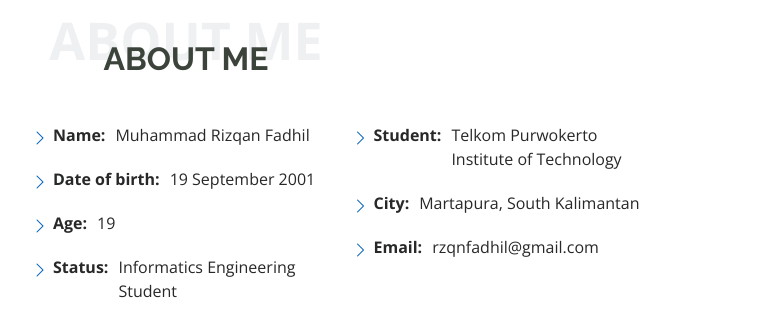
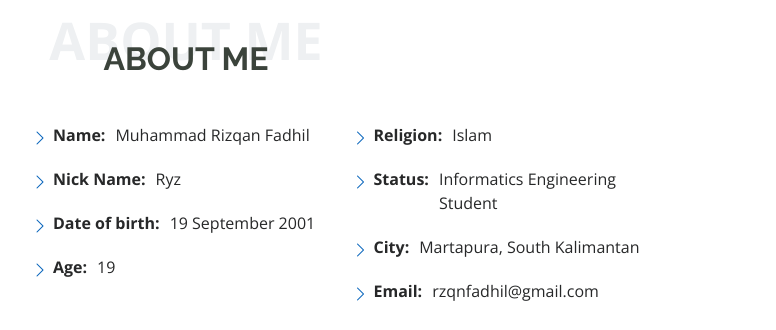
Before and after one commit to MhmmdRFadhil/MhmmdRFadhil.github.io, a plain HTML site: page index.html in a window 1280 px wide. Shown: the part 840-1170 px from the top of the page, 504-1280 px from the left. Drawn offline with nearby package versions, Linux system fonts and the light colour scheme; files whose address does not match are found by name.

Commit message:
Update index.html

```diff
--- a/index.html
+++ b/index.html
@@ -80,15 +80,16 @@
                                     <div class="col-lg-6">
                                     <ul>
                                         <li><i class="bi bi-chevron-right"></i><strong>Name:</strong><span>Muhammad Rizqan Fadhil</span></li>
+                                        <li><i class="bi bi-chevron-right"></i><strong>Nick Name:</strong><span>Ryz</span></li>
                                         <li><i class="bi bi-chevron-right"></i><strong>Date of birth:</strong><span>19 September 2001</span></li>
                                         <li><i class="bi bi-chevron-right"></i><strong>Age:</strong><span>19</span></li>
-                                        <li><i class="bi bi-chevron-right"></i><strong>Status:</strong><span>Informatics Engineering Student</span></li>
                                     </ul>
                                     </div>
 
                                     <div class="col-lg-6">
                                     <ul>
-                                        <li><i class="bi bi-chevron-right"></i><strong>Student:</strong><span>Telkom Purwokerto Institute of Technology</span></li>
+                                        <li><i class="bi bi-chevron-right"></i> <strong>Religion:</strong> <span>Islam</span></li>
+                                        <li><i class="bi bi-chevron-right"></i> <strong>Status:</strong> <span>Informatics Engineering Student</span></li>
                                         <li><i class="bi bi-chevron-right"></i> <strong>City:</strong> <span>Martapura, South Kalimantan</span></li>
                                         <li><i class="bi bi-chevron-right"></i> <strong>Email:</strong> <span>rzqnfadhil@gmail.com</span></li>
                                     </ul>
```
